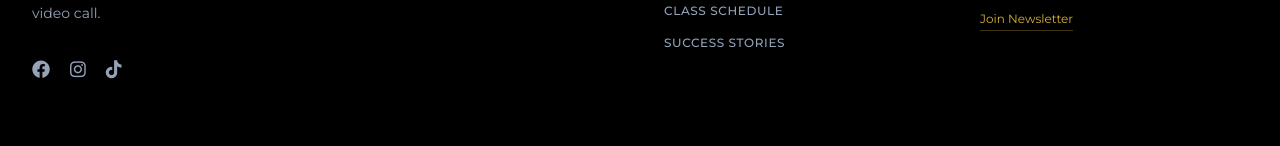
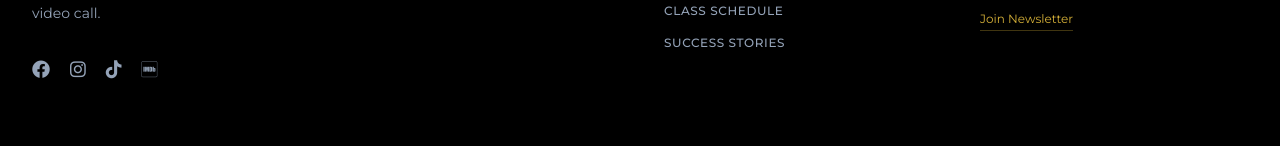
Before and after one commit to bamado225/test125, a React (Vite) app: page /vertical-coaching in a window 1280 px wide. Shown: the part 5130-5276 px from the top of the page. Built offline with nearby package versions, Linux system fonts and the light colour scheme; a web font is replaced by a local one.

Commit message:
Add IMDB link to footer social icons
Co-Authored-By: Claude Sonnet 4.6 <noreply@anthropic.com>

```diff
--- a/components/Footer.tsx
+++ b/components/Footer.tsx
@@ -21,6 +21,9 @@ const Footer: React.FC = () => {
               </a>
               <a href="https://www.tiktok.com/@clarkhenny68" target="_blank" rel="noopener noreferrer" className="text-slate-400 hover:text-primary transition-colors text-lg">
                 <i className="fab fa-tiktok"></i>
+              </a>
+              <a href="https://www.imdb.com/name/nm1408575" target="_blank" rel="noopener noreferrer" className="text-slate-400 hover:text-primary transition-colors text-lg">
+                <i className="fab fa-imdb"></i>
               </a>
             </div>
           </div>
```
